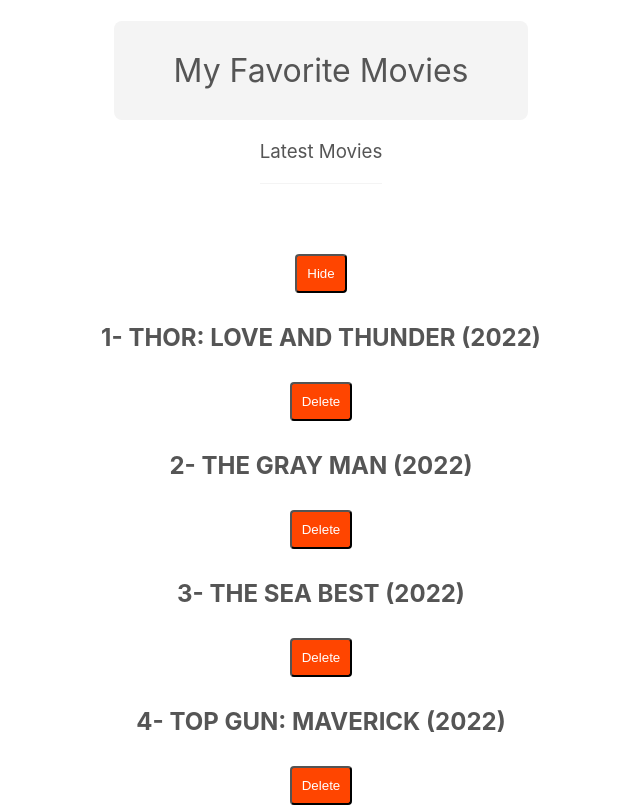
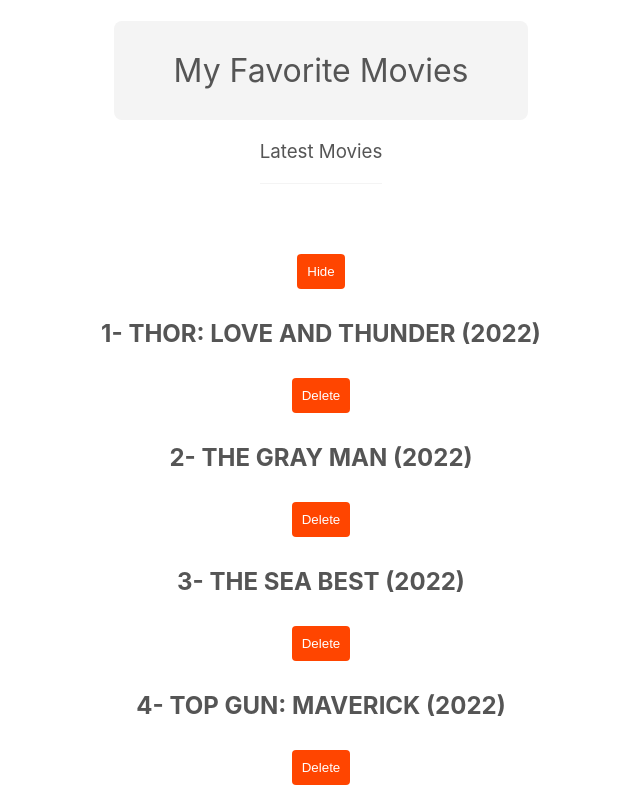
Before and after one commit to WeBeato/React-App, a React (Create React App) app: page / in a window 1280 px wide. Shown: the top 807 px of the page, without its empty margins (319-959 px from the left). Built offline with nearby package versions, Linux system fonts and the light colour scheme; the HTML template or start-up script is replaced by a standard one.

Commit message:
change style

```diff
--- a/src/index.css
+++ b/src/index.css
@@ -12,14 +12,17 @@ code {
     monospace;
 }
 
-p,h1,h2{
+p,
+h1,
+h2 {
   color: #555;
 }
 
-button{
+button {
   background: #ff4500;
   color: #fff;
   padding: 10px;
+  border: 0;
   border-radius: 4px;
   margin: 10px auto;
   cursor: pointer;
```
